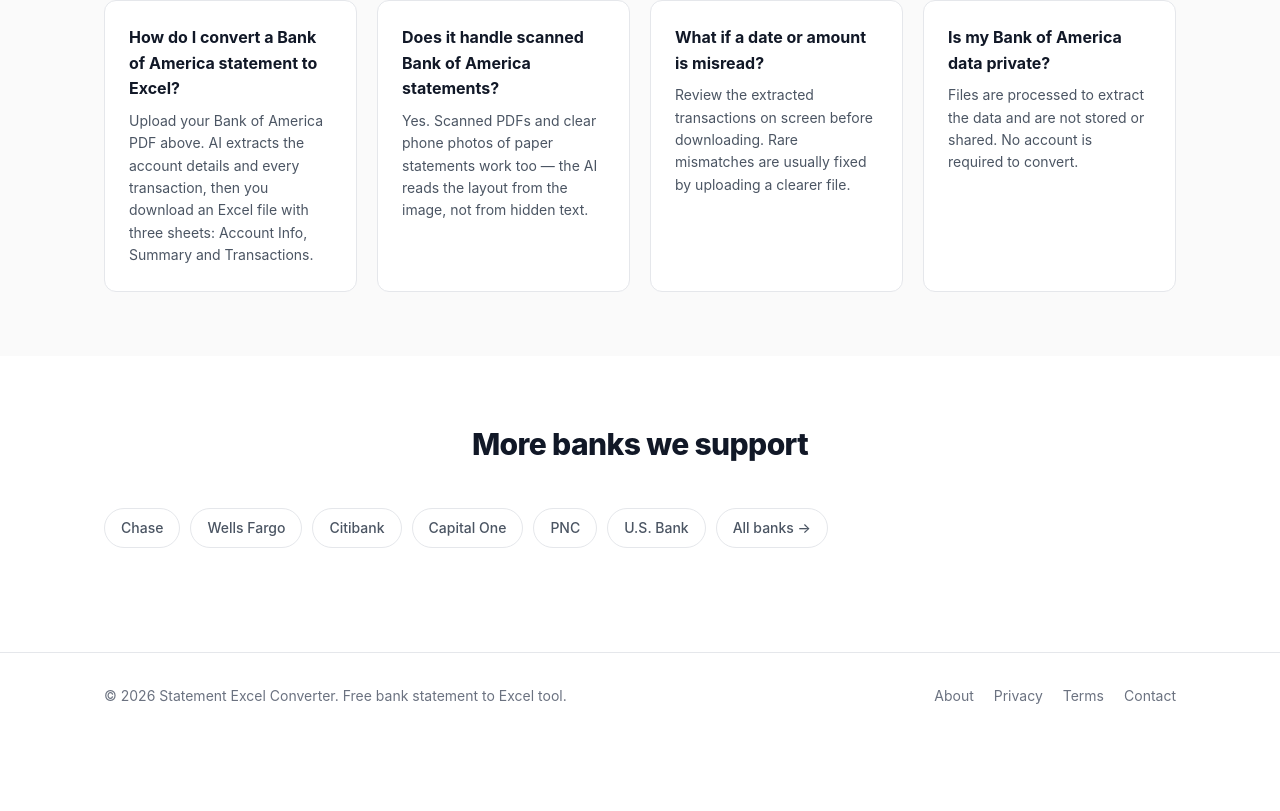
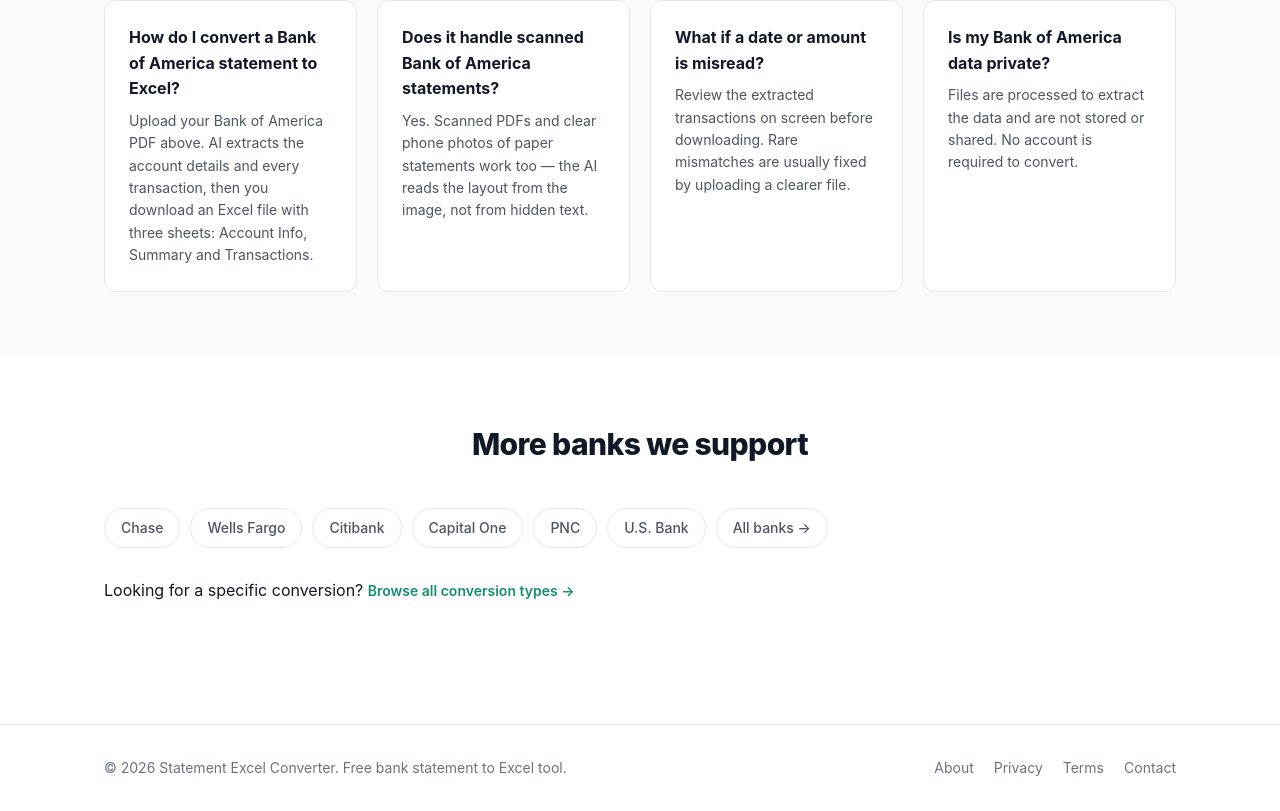
Before and after one commit to larrygofast89/statement-excel-converter, a Next.js app: page /banks/bank-of-america in a window 1280 px wide. Shown: the part 1398-2209 px from the top of the page. Before the commit the page ends 2137 px from the top, so only its background shows below. Built offline with nearby package versions, Linux system fonts and the light colour scheme; no server answers.

Commit message:
fix: cross internal links + og-image png

```diff
--- a/app/banks/[slug]/page.tsx
+++ b/app/banks/[slug]/page.tsx
@@ -134,6 +134,12 @@
               All banks →
             </Link>
           </div>
+          <p style={{ marginTop: 20 }}>
+            Looking for a specific conversion?{" "}
+            <Link href="/converters" className="link-card-more">
+              Browse all conversion types →
+            </Link>
+          </p>
         </div>
       </section>
     </main>
--- a/app/converters/[slug]/page.tsx
+++ b/app/converters/[slug]/page.tsx
@@ -101,6 +101,12 @@
               All types →
             </Link>
           </div>
+          <p style={{ marginTop: 20 }}>
+            Convert a specific bank's statement?{" "}
+            <Link href="/banks" className="link-card-more">
+              Browse supported banks →
+            </Link>
+          </p>
         </div>
       </section>
     </main>
--- a/app/layout.tsx
+++ b/app/layout.tsx
@@ -26,9 +26,9 @@
     type: "website",
     images: [
       {
-        url: "https://statementexcelconverter.com/icon.svg",
-        width: 512,
-        height: 512,
+        url: "https://statementexcelconverter.com/og-image.png",
+        width: 1200,
+        height: 630,
         alt: "Statement Excel Converter",
       },
     ],
```
Also changed, not shown: public/og-image.png (added).
